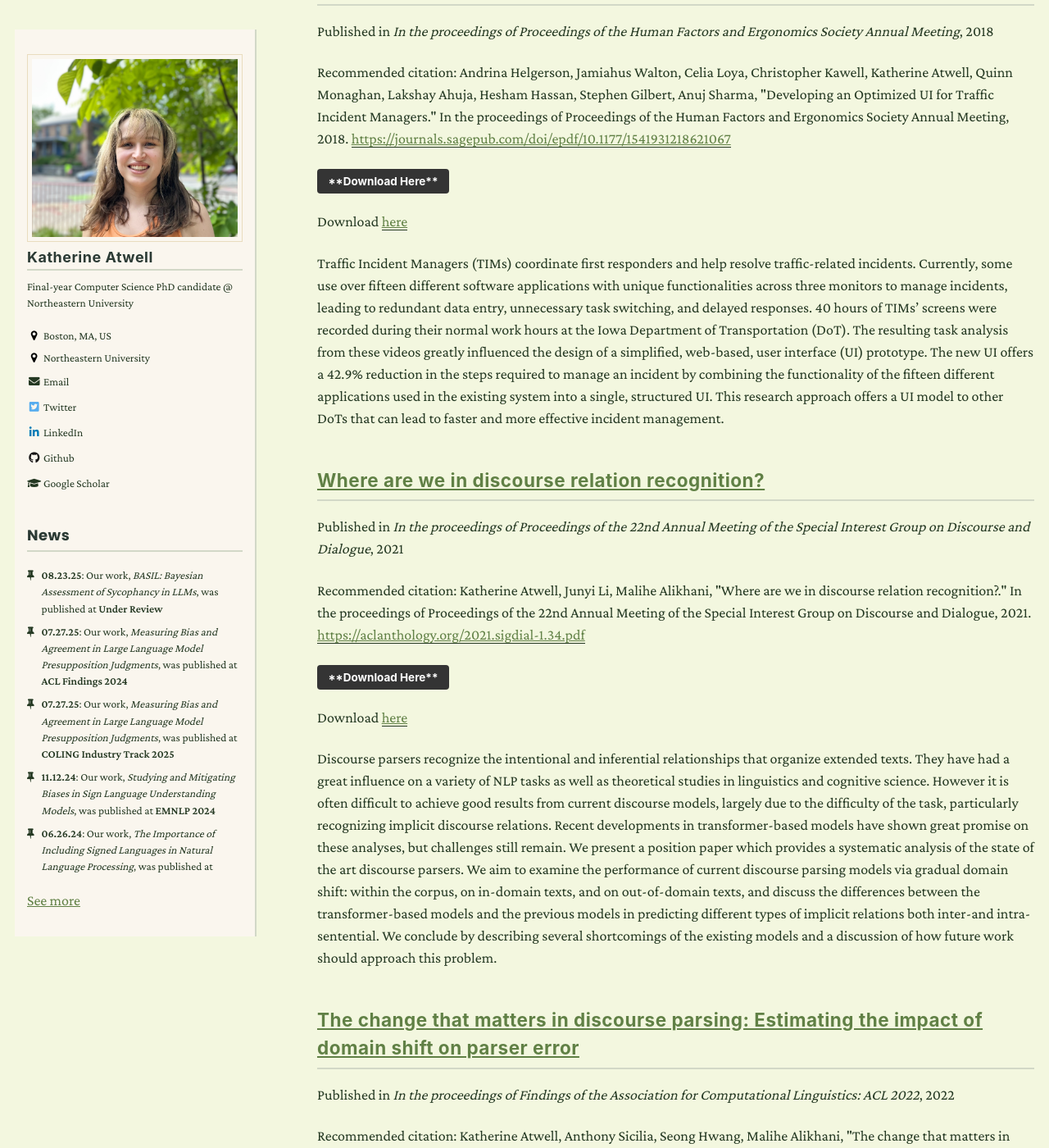
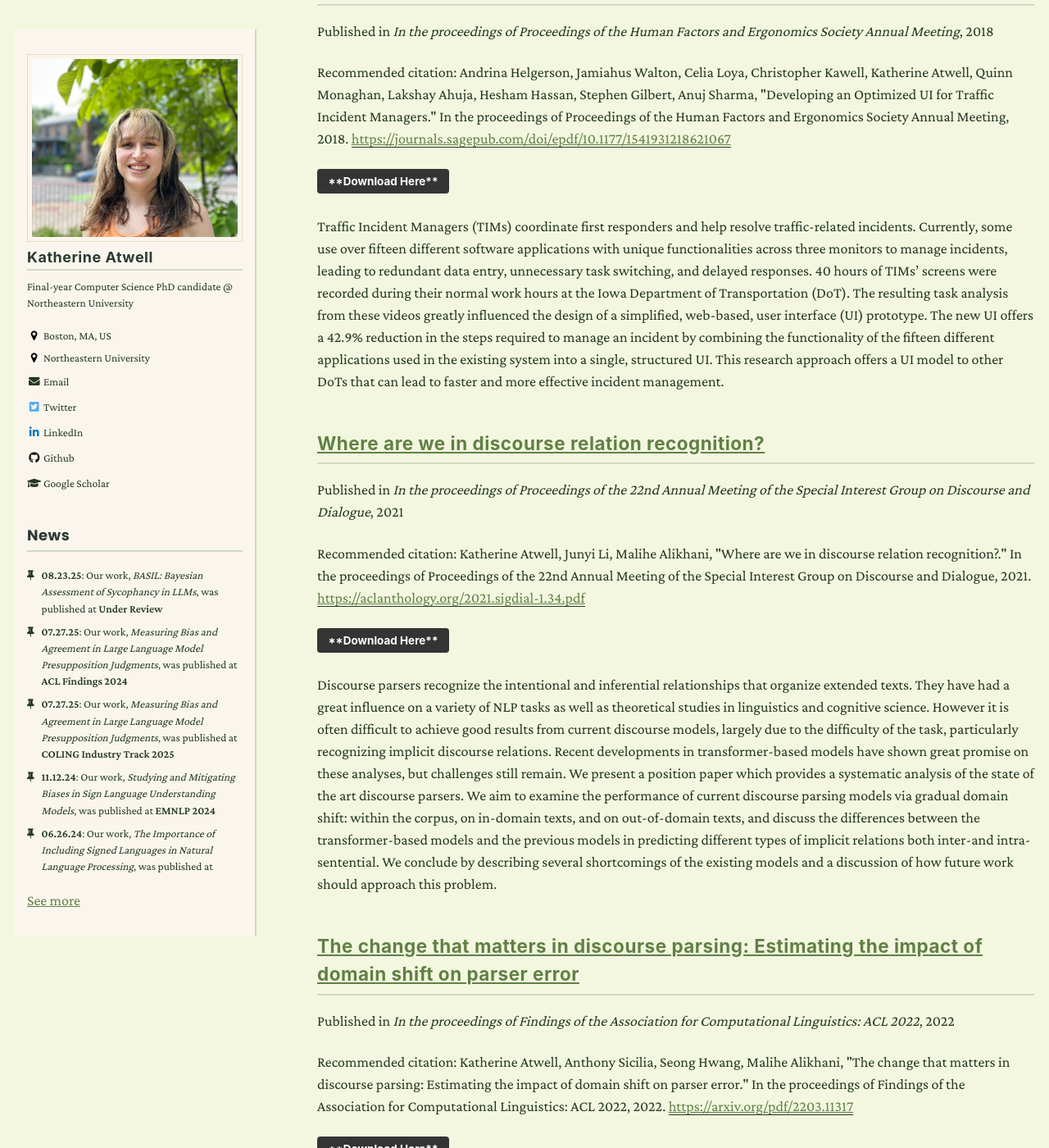
Before and after one commit to katherine-atwell/katherine-atwell.github.io, a Jekyll site: the page built from _pages/collection-archive.html, in a window 1280 px wide and 1400 px high, scrolled down 1323 px. Shown: the whole window at 82% size. Built offline with Jekyll 4.4.1, drawn with Linux system fonts in a browser that asks for light colours; nearby versions of some CDN libraries; some of the changed text lies outside the part shown.

Commit message:
updated publication page

```diff
--- a/_includes/archive-single.html
+++ b/_includes/archive-single.html
@@ -56,8 +56,8 @@
       <p>Recommended citation: {{ post.citation }} <a href="{{ post.paperurl }}"><u>{{ post.paperurl }}</u></a></p>
     {% endif %}
     {% if post.paperurl %}
-    <button name="button" class="btn" onclick="window.location.href='{{ post.paperurl }}'">**Download Here**</button>
-      <p>Download <a href=" {{ post.paperurl }} "><u>here</u></a></p>
+      <button name="button" class="btn" onclick="window.location.href='{{ post.paperurl }}'">**Download Here**</button>
+      <!-- <p>Download <a href=" {{ post.paperurl }} "><u>here</u></a></p> -->
     {% endif %}
     {% if post.abstract %}
     <p>{{ post.abstract | markdownify }}</p>
```
